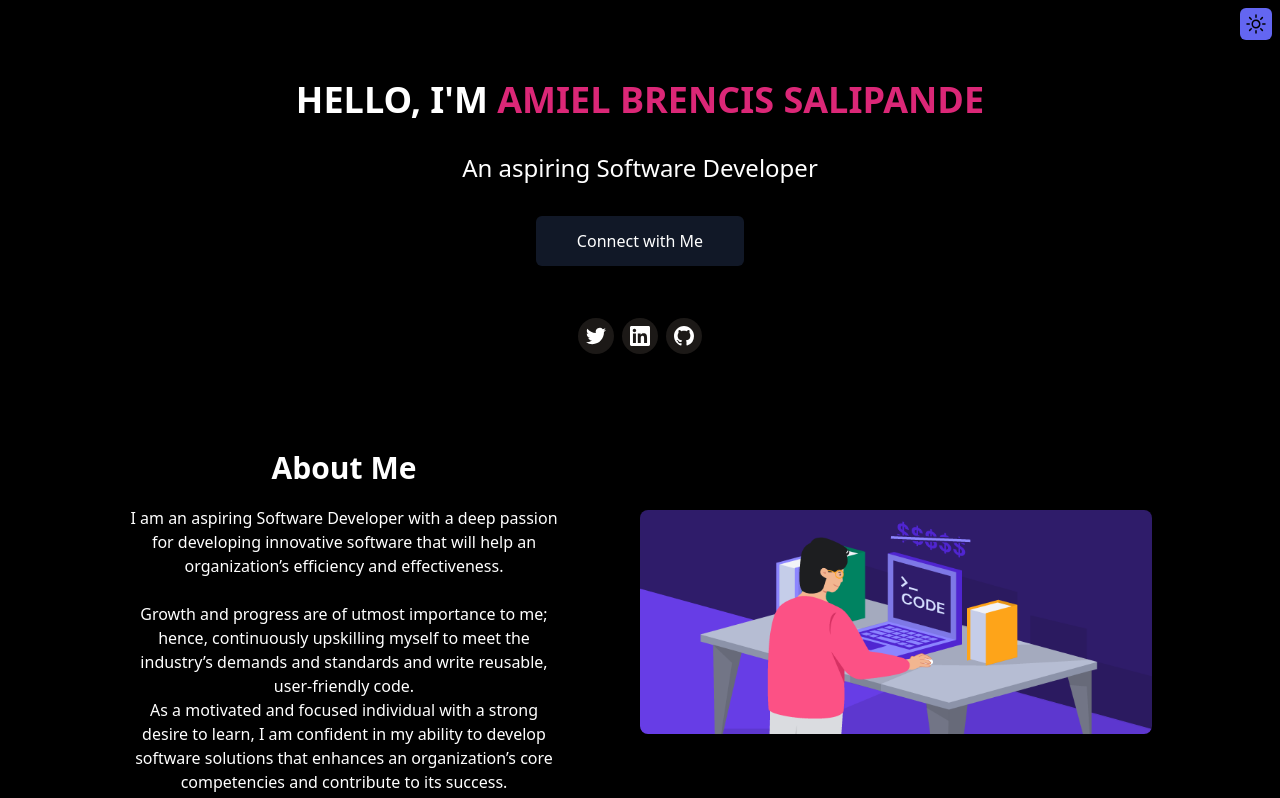
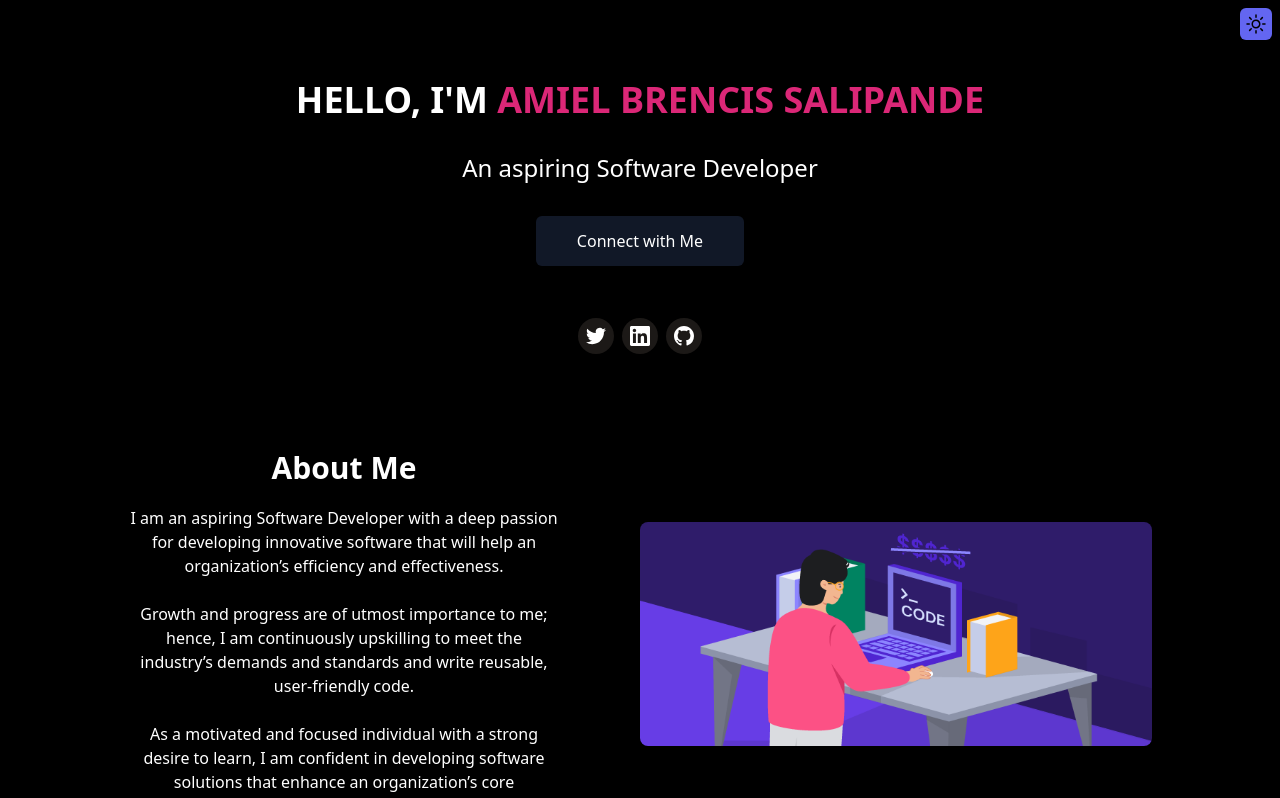
Before and after one commit to absalipande/portfolio, a React (Vite) app: page / in a window 1280 px wide. Shown: the top 798 px of the page. Built offline with nearby package versions, Linux system fonts and the light colour scheme.

Commit message:
fix: format of about me section

```diff
--- a/src/components/About.jsx
+++ b/src/components/About.jsx
@@ -14,11 +14,12 @@ function About() {
           innovative software that will help an organization’s efficiency and
           effectiveness. <br />
           <br />
-          Growth and progress are of utmost importance to me; hence,
-          continuously upskilling myself to meet the industry’s demands and
-          standards and write reusable, user-friendly code. <br /> As a
-          motivated and focused individual with a strong desire to learn, I am
-          confident in my ability to develop software solutions that enhances an
+          Growth and progress are of utmost importance to me; hence, I am
+          continuously upskilling to meet the industry’s demands and standards
+          and write reusable, user-friendly code. <br />
+          <br />
+          As a motivated and focused individual with a strong desire to learn, I
+          am confident in developing software solutions that enhance an
           organization’s core competencies and contribute to its success.
         </p>
       </div>
```
